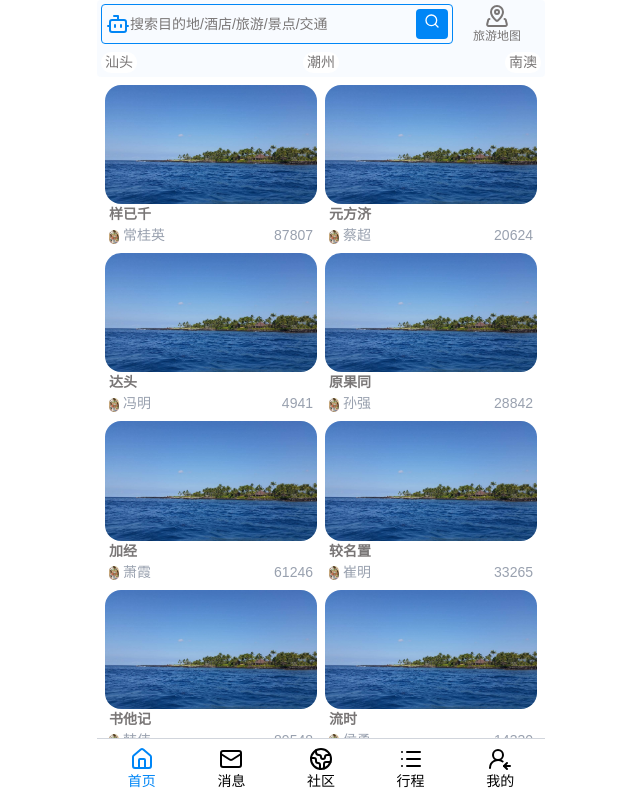
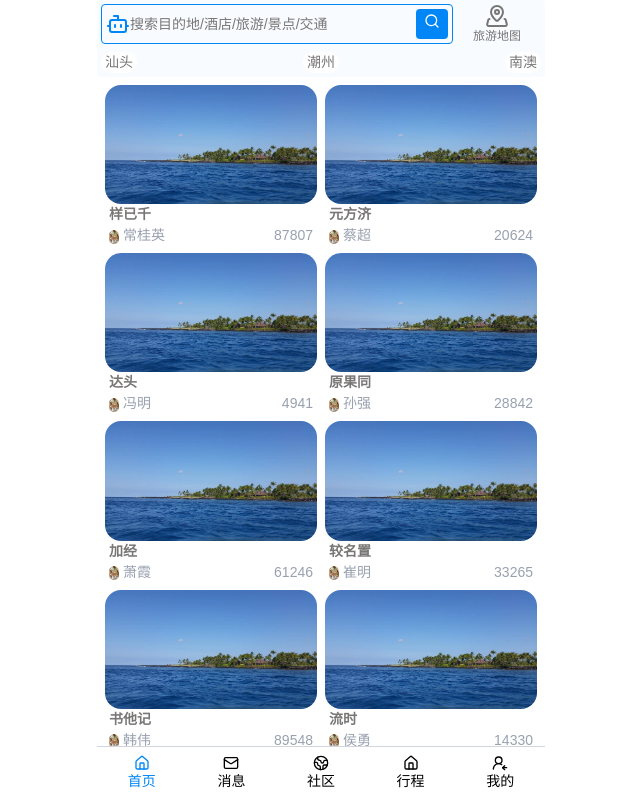
Before and after one commit to xiaoli0510/my-trip, a Next.js app: page / in a window 1280 px wide. Shown: the top 800 px of the page, without its empty margins (319-959 px from the left). Built offline with nearby package versions, Linux system fonts and the light colour scheme.

Commit message:
动态显示顶部tab

```diff
--- a/app/home/BottomNav.tsx
+++ b/app/home/BottomNav.tsx
@@ -1,49 +1,35 @@
 "use client";
 
 import { Earth, House, List, Mail, UserRoundArrowLeft } from "lucide-react";
-import Link from "next/link";
 import { usePathname } from "next/navigation";
 
 export default function BottomNav() {
   const pathname = usePathname();
+  const BOTTOM_TABS = [
+    { id: 0, name: "首页", path: "/", icon: House },
+    { id: 0, name: "消息", path: "/message", icon: Mail },
+    { id: 0, name: "社区", path: "/society", icon: Earth },
+    { id: 0, name: "行程", path: "/trip", icon: House },
+    { id: 0, name: "我的", path: "/my", icon: UserRoundArrowLeft },
+  ];
+
+  const showBottomNav = BOTTOM_TABS.some((tab) => tab.path === pathname);
+  if (!showBottomNav) return null;
 
   return (
     <div className="flex justify-around bg-white text-black fixed left-1/2 z-50 -translate-x-1/2 bottom-0 w-full max-w-md border-t border-gray-300 py-2">
-      <Link
-        className={`flex-1/5 flex-col items-center flex text-md ${pathname === "/" ? "text-theme" : ""}`}
-        href="/"
-      >
-        <House />
-        <div>首页</div>
-      </Link>
-      <Link
-        className={`flex-1/5 flex-col items-center flex text-md ${pathname === "/message" ? "text-theme" : ""}`}
-        href="/message"
-      >
-        <Mail />
-        <div>消息</div>
-      </Link>
-      <Link
-        href="/society"
-        className={`flex-1/5 flex-col items-center flex text-md ${pathname === "/society" ? "text-theme" : ""}`}
-      >
-        <Earth />
-        <div>社区</div>
-      </Link>
-      <Link
-        className={`flex-1/5 flex-col items-center flex text-md ${pathname === "/trip" ? "text-theme" : ""}`}
-        href="/trip"
-      >
-        <List />
-        <div>行程</div>
-      </Link>
-      <Link
-        className={`flex-1/5 flex-col items-center flex text-md ${pathname === "/my" ? "text-theme" : ""}`}
-        href="/my"
-      >
-        <UserRoundArrowLeft />
-        <div>我的</div>
-      </Link>
+      {BOTTOM_TABS.map((tab) => {
+        const Icon = tab.icon;
+        return (
+          <a key={tab.id}
+            className={`flex-1/5 flex-col items-center flex text-md ${pathname === tab.path ? "text-theme" : ""}`}
+            href={tab.path}
+          >
+            <Icon size={16} />
+            <div>{tab.name}</div>
+          </a>
+        );
+      })}
     </div>
   );
 }
--- a/next.config.ts
+++ b/next.config.ts
@@ -1,9 +1,11 @@
 import type { NextConfig } from "next";
 
 const nextConfig: NextConfig = {
+   reactStrictMode: false,
   /* config options here */
    experimental: {
     globalNotFound: true,
+    optimizePackageImports: ['lucide-react'],
   },
     images: {
        remotePatterns: [
```
